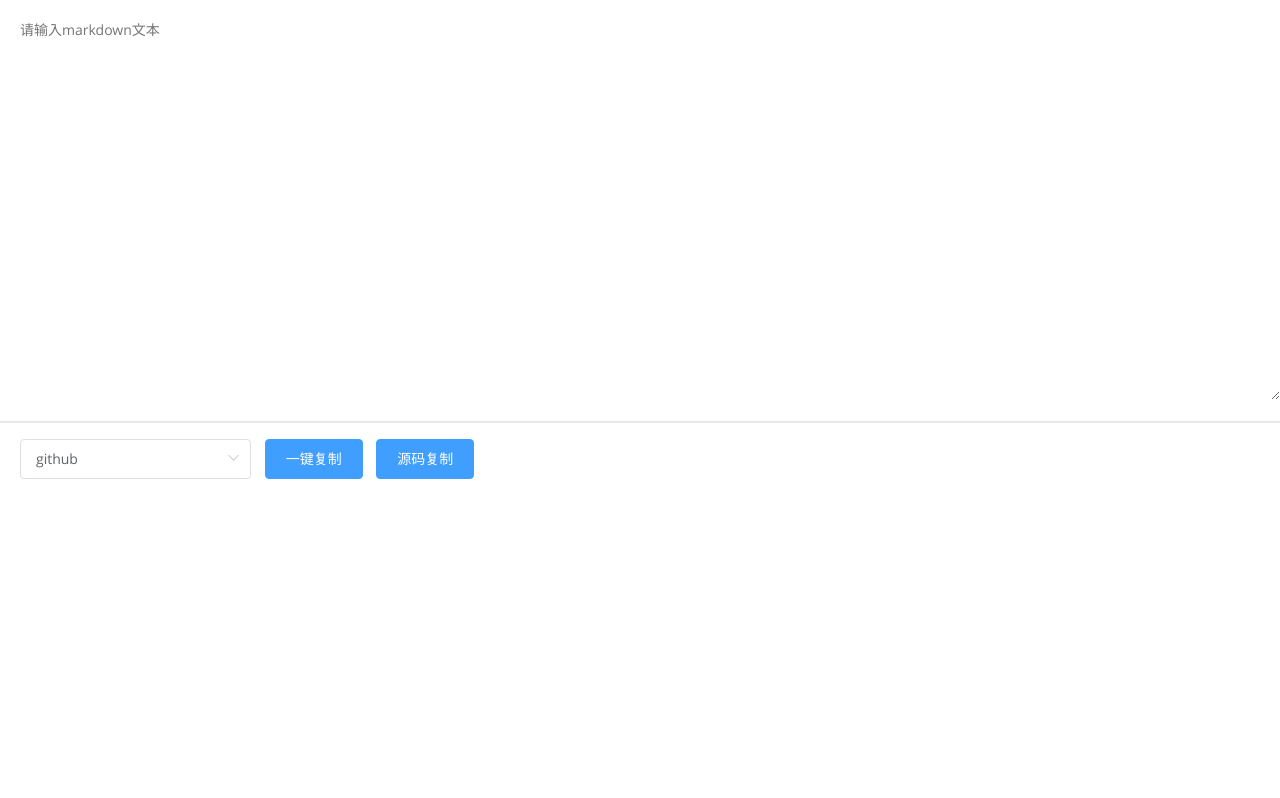
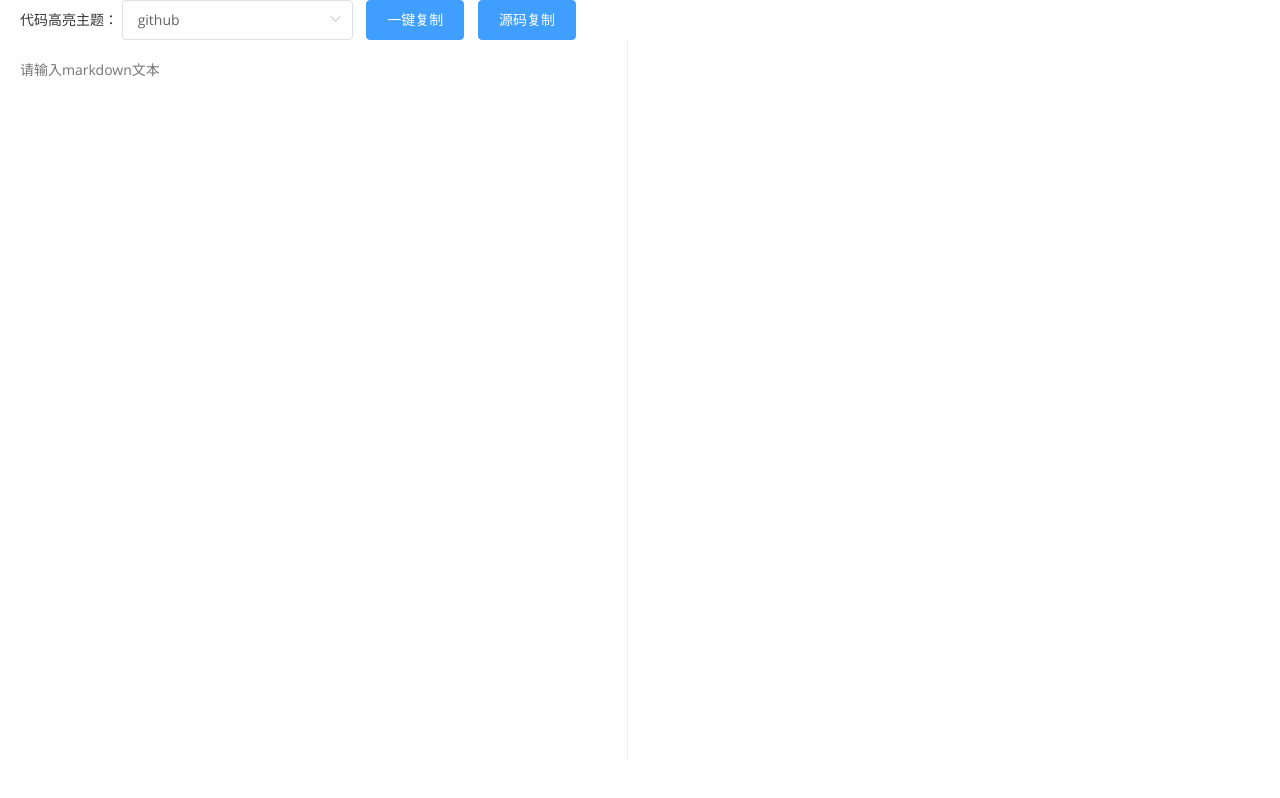
Before and after one commit to yoqu/utools-md-html, a plain HTML site: page index.html in a window 1280 px wide. Drawn offline with Linux system fonts and the light colour scheme.

Commit message:
调整布局为左右结构

```diff
--- a/css/main.css
+++ b/css/main.css
@@ -180,21 +180,29 @@ code, pre, samp, tt {
 
 #content {
     display: flex;
-    flex-direction: column
+    flex-direction: row
 }
-
+.right{
+    width: 50vw;
+}
 #content-body {
     padding: 20px;
-    height: 50vh;
+    height: auto;
+    height: 90vh;
+    /* width: 49vw; */
+    overflow: auto;
+    border-left: 1px solid #eee;
 }
 
 textarea {
-    width: 100%;
+    width: 49vw;
     font-size: 14px;
     border: none;
     padding: 20px;
-    max-height: 50vh;
+    height: auto;
+    max-height: 90vh;
     outline: none;
+    resize: none;
     /*去掉默认input焦点边框*/
 }
 
--- a/index.html
+++ b/index.html
@@ -12,12 +12,9 @@
 </head>
 
 <body>
-    <div id="content">
-        <div class="top">
-            <textarea id="text" cols="30" rows="40" v-model="text" placeholder="请输入markdown文本"></textarea>
-        </div>
-        <hr>
+    <div id="app">
         <div class="content-tool">
+            <label>代码高亮主题：</label>
             <el-select v-model="theme" placeholder="代码高亮主题" @change="changeHighlight">
                 <el-option v-for="item in themes" :key="item" :label="item" :value="item">
                 </el-option>
@@ -25,11 +22,15 @@
             <el-button style="margin-left: 10px;" type="primary" @click="copy">一键复制</el-button>
             <el-button type="primary" @click="copyHtml">源码复制</el-button>
         </div>
-        <div class="bottom">
-            <div id="content-body" v-html="html"></div>
+        <div id="content">
+            <div class="left">
+                <textarea id="text" cols="30" rows="40" v-model="text" placeholder="请输入markdown文本"></textarea>
+            </div>
+            <div class="right">
+                <div id="content-body" v-html="html"></div>
+            </div>
         </div>
     </div>
-    <div id="content"></div>
     <script src="js/vue.js"></script>
     <script src="js/element-ui.js"></script>
     <script src="./js/highlight.min.js"></script>
@@ -44,7 +45,7 @@
             }
         });
         var vm = new Vue({
-            el: "#content",
+            el: "#app",
             data: {
                 text: '',
                 html: '',
```
